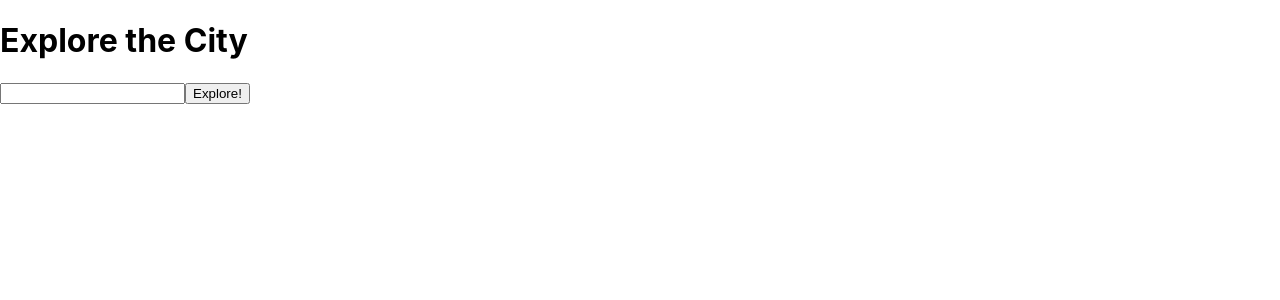
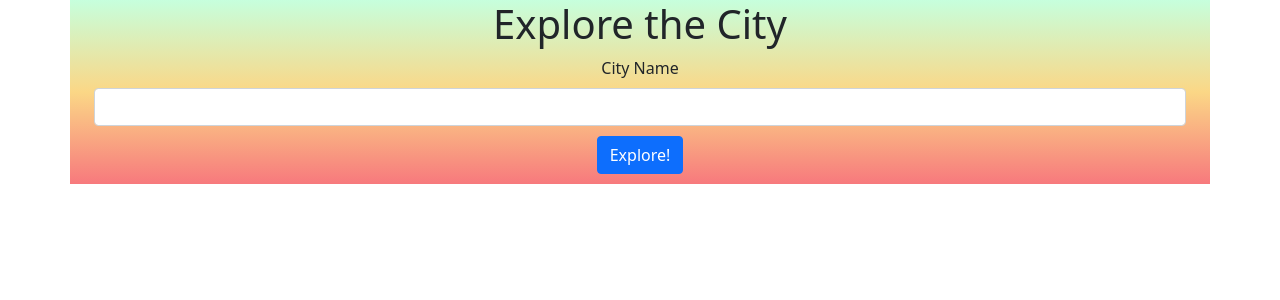
Before and after one commit to DrPayne25/city-explorer, a React (Create React App) app: page / in a window 1280 px wide. Shown: the top 300 px of the page. Built offline with nearby package versions, Linux system fonts and the light colour scheme.

Commit message:
got my map to display and finished card 3

```diff
--- a/src/App.css
+++ b/src/App.css
@@ -1,5 +1,9 @@
+#main {
+  background-image: linear-gradient(#C6FFDD, #FBD786, #f7797d)
+}
+
 .App {
-  text-align: center;
+  text-align: center
 }
 
 .App-logo {
--- a/src/App.js
+++ b/src/App.js
@@ -2,6 +2,8 @@ import React from 'react';
 import './App.css';
 import axios from 'axios';
 import Main from './Main.js'
+import 'bootstrap/dist/css/bootstrap.min.css';
+import { Container } from 'react-bootstrap';
 
 class App extends React.Component{ //Creates the App.js as a React component
   constructor(props){ //Constructor that sets that allows you to adjust and change the starting state
@@ -10,9 +12,10 @@ class App extends React.Component{ //Creates the App.js as a React component
       city: '',
       renderLatLon: false,
       renderCityName: false,
+      renderCityImg: false,
       lat: 0, // These two lines are gravy using it to keep track of lat and lon from the start
       lon: 0,
-
+      imgSrc: ""
     }
   }
 
@@ -23,27 +26,37 @@ class App extends React.Component{ //Creates the App.js as a React component
   handleSubmit = async (e) => {
     e.preventDefault();
     let submitResults = await axios.get(`https://us1.locationiq.com/v1/search.php?key=${process.env.REACT_APP_LOCATIONIQ_KEY}&q=${this.state.city}&format=json`)
+    let imageSrc = `https://maps.locationiq.com/v3/staticmap?key=${process.env.REACT_APP_LOCATIONIQ_KEY}&center=${submitResults.data[0].lat},${submitResults.data[0].lon}&zoom=12`
+
     this.setState({
       renderCityName: true,
       renderLatLon: true,
+      renderCityImg: true,
       city: submitResults.data[0].display_name,
       lat: submitResults.data[0].lat,
       lon: submitResults.data[0].lon,
+      imgSrc: imageSrc
     })
+
   }
 
 
   render() {
+    console.log(this.state.imgSrc);
     return (
+      <Container id="main">
         <Main
         handleChange={this.handleChange}
         handleSubmit={this.handleSubmit}
+        renderCityImg={this.state.renderCityImg}
         renderCityName={this.state.renderCityName}
         renderLatLon={this.state.renderLatLon}
         city={this.state.city}
         lat={this.state.lat}
         lon={this.state.lon}
+        imgSrc={this.state.imgSrc}
         />
+      </Container>
     )
   }
 }
--- /dev/null
+++ b/src/Main.css
@@ -0,0 +1,8 @@
+*{
+  text-align: center;
+}
+
+#city_button {
+  margin-top: 10px;
+  margin-bottom: 10px;
+}
--- a/src/Main.js
+++ b/src/Main.js
@@ -1,17 +1,29 @@
 import React from 'react'
+import Form from 'react-bootstrap/Form'
+import Button from 'react-bootstrap/Button'
+import "./Main.css"
+import Container from 'react-bootstrap/Container'
+import Image from 'react-bootstrap/Image'
+// import Card from 'react-bootstrap/Card'
 
 
 class Main extends React.Component {
   render () {
     return(
       <>
-      <h1>Explore the City</h1>
-      <form onSubmit={this.props.handleSubmit}>
-        <input onChange={this.props.handleChange}/>
-        <button>Explore!</button>
-      </form>
-      {this.props.renderCityName ? <h2>City Name: {this.props.city}</h2>: ''}
-      {this.props.renderLatLon ? <h4>Latitude: {this.props.lat}, Longitude: {this.props.lon}</h4>: ''}
+      <Container>
+        <h1>Explore the City</h1>
+        <Form class="city_form" onSubmit={this.props.handleSubmit}>
+          <Form.Group>
+            <Form.Label>City Name</Form.Label>
+          <Form.Control as='input' onChange={this.props.handleChange} />
+          </Form.Group>
+          <Button id='city_button' variant='primary' type='submit'>Explore!</Button>
+        </Form>
+          {this.props.renderCityName ? <h3>City Name: {this.props.city}</h3>: ''}
+          {this.props.renderLatLon ? <h5>Latitude: {this.props.lat}, Longitude: {this.props.lon}</h5>: ''}
+          {this.props.renderCityImg ? <Image src={this.props.imgSrc} alt={this.props.city} rounded/> : ''}
+      </Container>
       </>
     )
   }
```
Also changed, not shown: 1 other file (tests, documents, lock files or other folders). Lines whose indentation alone changed are shown as unchanged.
